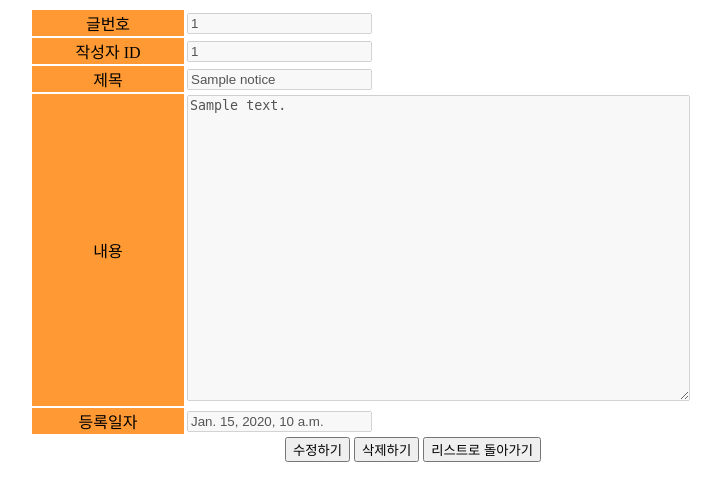
After one commit to kimjjing1004/Python_Django_Framework, a Django app: page /noticeboard/1/ in a window 1280 px wide. The commit adds this page. Shown: the top 501 px of the page, without its empty margins (227-948 px from the left). Run offline with Django 3.2, Linux system fonts and the light colour scheme; tables that the repository leaves empty hold one stand-in row (values such as "Sample post").

Commit message:
Unversioned Files

```diff
--- a/boardRoot/board/settings.py
+++ b/boardRoot/board/settings.py
@@ -84,7 +84,7 @@ DATABASES = {
         'NAME': 'django_db',
         'USER': 'kimjjing1004',
         'PASSWORD': '0034125a1!',
-        'HOST': '172.17.247.165',
+        'HOST': 'localhost',
         'PORT': '3306',
     }
 }
--- a/boardRoot/noticeboard/urls.py
+++ b/boardRoot/noticeboard/urls.py
@@ -4,6 +4,9 @@ from . import views
 app_name = 'noticeboard'
 urlpatterns = [
     path('', views.index, name='index'),
-    path('write', views.write_article, name='write_article'),
-    path('add', views.add_article, name='add_article'),
+    path('write/', views.write_article, name='write_article'),
+    path('add/', views.add_article, name='add_article'),
+    path('<int:article_id>/', views.view_article, name='view'),
+    path('update/<int:article_id>/', views.update_article, name='update'),
+    path('delete/<int:article_id>/', views.delete_article, name='delete'),
 ]
--- a/boardRoot/noticeboard/views.py
+++ b/boardRoot/noticeboard/views.py
@@ -1,13 +1,43 @@
-from django.shortcuts import render
+from django.shortcuts import render, get_object_or_404
 from noticeboard.models import Notice
+from django.http import HttpResponseRedirect
+from django.urls import reverse
+from django.utils import timezone
 # Create your views here.
 
 def index(request):
     article_list = Notice.objects.all().order_by('-writeDate')
-    context = {'article_list': article_list}
-    return render(request, 'noticeboard/index.html', context)
-
-
+    content = {'article_list': article_list}
+    return render(request, 'noticeboard/index.html', content)
 
 def write_article(request):
     return render(request, 'noticeboard/writeArticle.html')
+
+def add_article(request):
+    notice = Notice()
+    notice.title = request.POST['title']
+    notice.content = request.POST['content']
+    notice.writeID = 'bit'
+    notice.save()
+    return HttpResponseRedirect(reverse('noticeboard:index'))
+
+def view_article(request, article_id):
+    notice = get_object_or_404(Notice, pk=article_id)
+    return render(request, 'noticeboard/detail.html', {'article':notice})
+
+def update_article(request, article_id):
+    notice = Notice.objects.get(id=article_id)
+
+    if request.method == 'POST':
+        notice.title = request.POST['title']
+        notice.content = request.POST['content']
+        notice.writeDate = timezone.datetime.now()
+        notice.save()
+        return HttpResponseRedirect(reverse('noticeboard:view', args={article_id}))
+    else:
+        return render(request, 'noticeboard/detail.html', {'article':notice})
+
+def delete_article(request, article_id):
+    notice = Notice.objects.get(id=article_id)
+    notice.delete()
+    return HttpResponseRedirect(reverse('noticeboard:index'))
--- /dev/null
+++ b/boardRoot/templates/noticeboard/detail.html
@@ -0,0 +1,74 @@
+<!DOCTYPE html>
+<html lang="en">
+<head>
+    <meta charset="UTF-8">
+    <title>글보기</title>
+    <style>
+      #tr_btn_modify {
+        display:none;
+      }
+    </style>
+    <script>
+      function backToList(obj) {
+        obj.action = "{% url 'noticeboard:index' %}";
+        obj.submit();
+      }
+      function fn_enable(obj) {
+        document.querySelector("#i_title").disabled = false;
+        document.querySelector("#i_content").disabled = false;
+        document.querySelector("#tr_btn").style.display ="none";
+        document.querySelector("#tr_btn_modify").style.display = "block";
+      }
+      function fn_modify_article(obj) {
+        obj.action = "{% url 'noticeboard:update' article.id %}";
+        obj.submit();
+      }
+      function fn_remove_article(obj) {
+        obj.action = "{% url 'noticeboard:delete' article.id %}";
+        obj.submit();
+      }
+    </script>
+</head>
+<body>
+  <form name="frmArticle" method="post">
+    {% csrf_token %}
+    <table border="0" align="center">
+      <tbody>
+        <tr>
+          <td width="150" align="center" bgcolor="#FF9933">글번호</td>
+          <td><input type="text" value="{{article.id}}" disabled/></td>
+        </tr>
+        <tr>
+          <td width="150" align="center" bgcolor="#FF9933">작성자 ID</td>
+          <td><input type="text" value="{{article.writeID}}" disabled/></td>
+        </tr>
+        <tr>
+          <td width="150" align="center" bgcolor="#FF9933">제목</td>
+          <td><input type="text" value="{{article.title}}" name="title" id="i_title" disabled/></td>
+        </tr>
+        <tr>
+          <td width="150" align="center" bgcolor="#FF9933">내용</td>
+          <td><textarea rows="20" cols="60" name="content" id="i_content" disabled>{{article.content}}</textarea></td>
+        </tr>
+        <tr>
+          <td width="20%" align="center" bgcolor="#FF9933">등록일자</td>
+          <td><input type="text" value="{{article.writeDate}}" disabled/></td>
+        </tr>
+        <tr id="tr_btn_modify">
+          <td colspan="2" align="center">
+            <input type="button" value="수정반영하기" onclick="fn_modify_article(frmArticle)"/>
+            <input type="button" value="취소" onclick="backToList(frmArticle)"/>
+          </td>
+        </tr>
+        <tr id="tr_btn">
+          <td colspan="2" align="center">
+            <input type="button" value="수정하기" onclick="fn_enable(this.form)"/>
+            <input type="button" value="삭제하기" onclick="fn_remove_article(frmArticle)"/>
+            <input type="button" value="리스트로 돌아가기" onclick="backToList(this.form)"/>
+          </td>
+        </tr>
+      </tbody>
+    </table>
+  </form>
+</body>
+</html>
--- a/boardRoot/templates/noticeboard/index.html
+++ b/boardRoot/templates/noticeboard/index.html
@@ -17,7 +17,7 @@
 <body>
     <table align="center" border="1" width="80%">
         <thead>
-            <tr height="10", align="center" bgcolor="lightgreen">
+            <tr height="10" align="center" bgcolor="lightgreen">
                 <th>글번호</th>
                 <th>작성자</th>
                 <th>제목</th>
@@ -32,7 +32,7 @@
                 <td width="10%">{{article.writeID}}</td>
                 <td align="left" width="35%">
                     <span style="padding-right:30px"></span>
-                    <a class="cls1">{{article.title}}</a>
+                    <a class="cls1" href="{% url 'noticeboard:view' article.id %}">{{article.title}}</a>
                 </td>
                 <td width="10%">{{article.writeDate}}</td>
             </tr>
```
Also changed, not shown: boardRoot/templates/noticeboard/writeArticle.html (+8 -3 lines).
